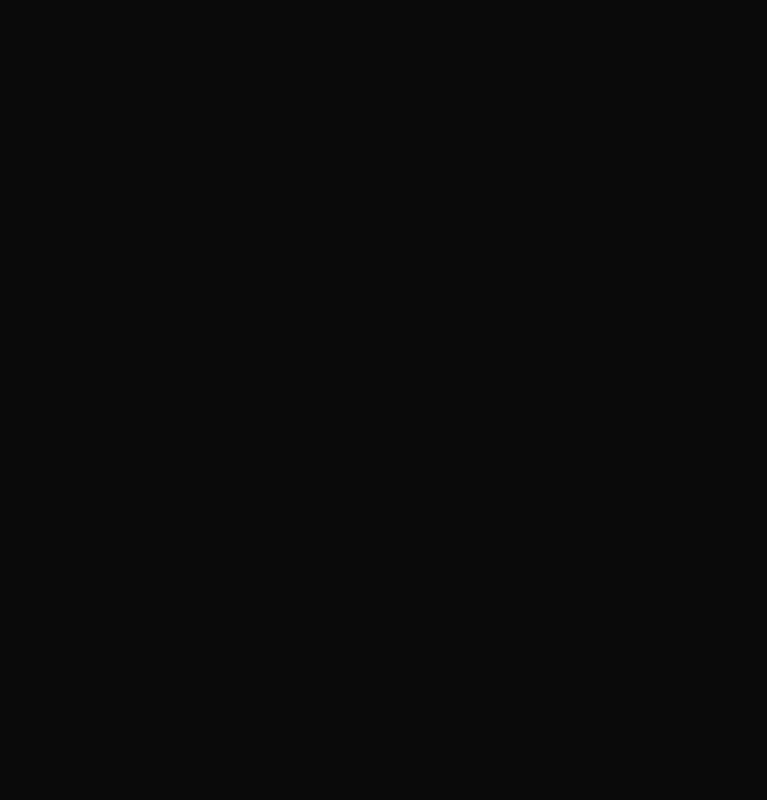
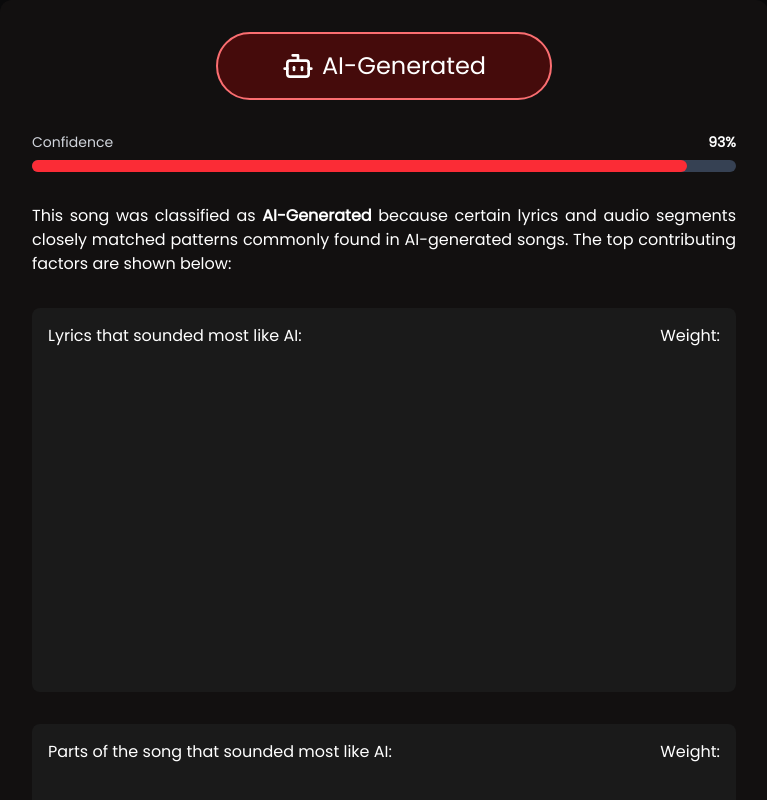
Before and after one commit to krislette/bob-web-v2, a React (Vite) app: page /results in a window 1280 px wide. Shown: the part 200-1000 px from the top of the page, without its empty margins (256-1023 px from the left). Before the commit the page ends 800 px from the top, so only its background shows below. Built offline with nearby package versions, Linux system fonts and the light colour scheme.

Commit message:
Created 40% of results main body [remaining are XAI outputs]

```diff
--- a/src/components/ResultsMain.tsx
+++ b/src/components/ResultsMain.tsx
@@ -1,7 +1,85 @@
-function ResultsMain() {
-  return (
-    <div></div>
-  )
+import Button from "./Button";
+import ConfidenceBar from "./ConfidenceBar";
+import ResultPill from "./ResultPill";
+import { useNavigate } from "react-router-dom";
+
+// Props for the main result body component
+interface ResultsMainProps {
+  // TODO: Change type of result once API is created
+  result?: any;
+  lyrics?: string;
+  fileName?: string;
 }
 
-export default ResultsMain
+function ResultsMain({ result, lyrics, fileName }: ResultsMainProps) {
+  const navigate = useNavigate();
+
+  // TODO: Remove this placeholder data once API is available
+  const confidenceScore = result?.confidence || 93;
+  const classification = result?.classication || "AI-Generated";
+
+  // TODO: Use lyrics and file name if ever (like show them or whu if UI changes are permitted)
+  console.log(lyrics);
+  console.log(fileName);
+
+  const handleAnalyze = () => {
+    // Just navigate back to landing page
+    navigate("/");
+    window.scrollTo(0, 0);
+  };
+
+  return (
+    <div className="bg-black-darker min-h-[calc(100vh-4rem)] flex flex-col items-center p-8 pb-10 rounded-xl mt-8 mx-64 space-y-8">
+      {/* Main result indicator pill */}
+      <ResultPill classification={classification} />
+
+      {/* Confidence container */}
+      <div className="w-full max-w-3xl space-y-3">
+        <ConfidenceBar
+          percentage={confidenceScore}
+          label="Confidence"
+          classification={classification}
+        />
+      </div>
+
+      {/* Result caption */}
+      <p className="text-justify max-w-3xl">
+        This song was classified as <strong>{classification}</strong> because
+        certain lyrics and audio segments closely matched patterns commonly
+        found in
+        {classification === "AI-Generated"
+          ? " AI-generated songs."
+          : " human-composed songs."}{" "}
+        The top contributing factors are shown below:
+      </p>
+
+      {/* XAI Results */}
+      {/* TODO: Implement this in the future cause literally I can't imagine right now since there's no API */}
+      {/* Container for the lyrics XAI results portion */}
+      <div className="flex flex-col space-y-2 p-4 w-full max-w-3xl bg-black-dark-blue min-h-96 rounded-lg">
+        <div className="flex justify-between w-full mb-4">
+          <h3>Lyrics that sounded most like AI:</h3>
+          <h3>Weight:</h3>
+        </div>
+        {/* Will probably insert component/code here for rendering XAI results */}
+      </div>
+
+      {/* XAI Results - Audio */}
+      <div className="flex flex-col space-y-2 p-4 w-full max-w-3xl bg-black-dark-blue min-h-96 rounded-lg">
+        <div className="flex justify-between w-full mb-4">
+          <h3>Parts of the song that sounded most like AI:</h3>
+          <h3>Weight:</h3>
+        </div>
+
+        {/* Will probably insert component/code here for rendering XAI results */}
+      </div>
+
+      {/* Button */}
+      <div className="flex flex-col space-y-2 w-full max-w-3xl">
+        <Button onClick={handleAnalyze} disabled={false} />
+      </div>
+    </div>
+  );
+}
+
+export default ResultsMain;
```
